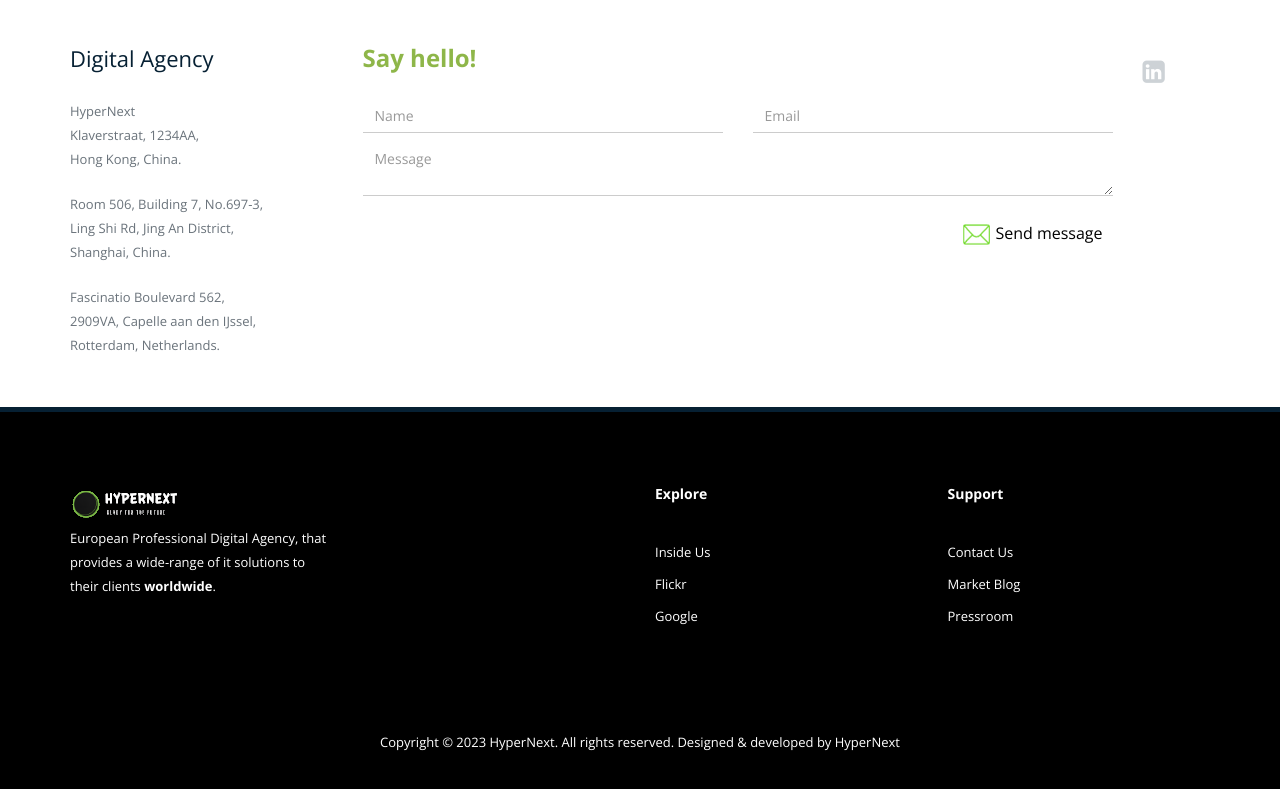
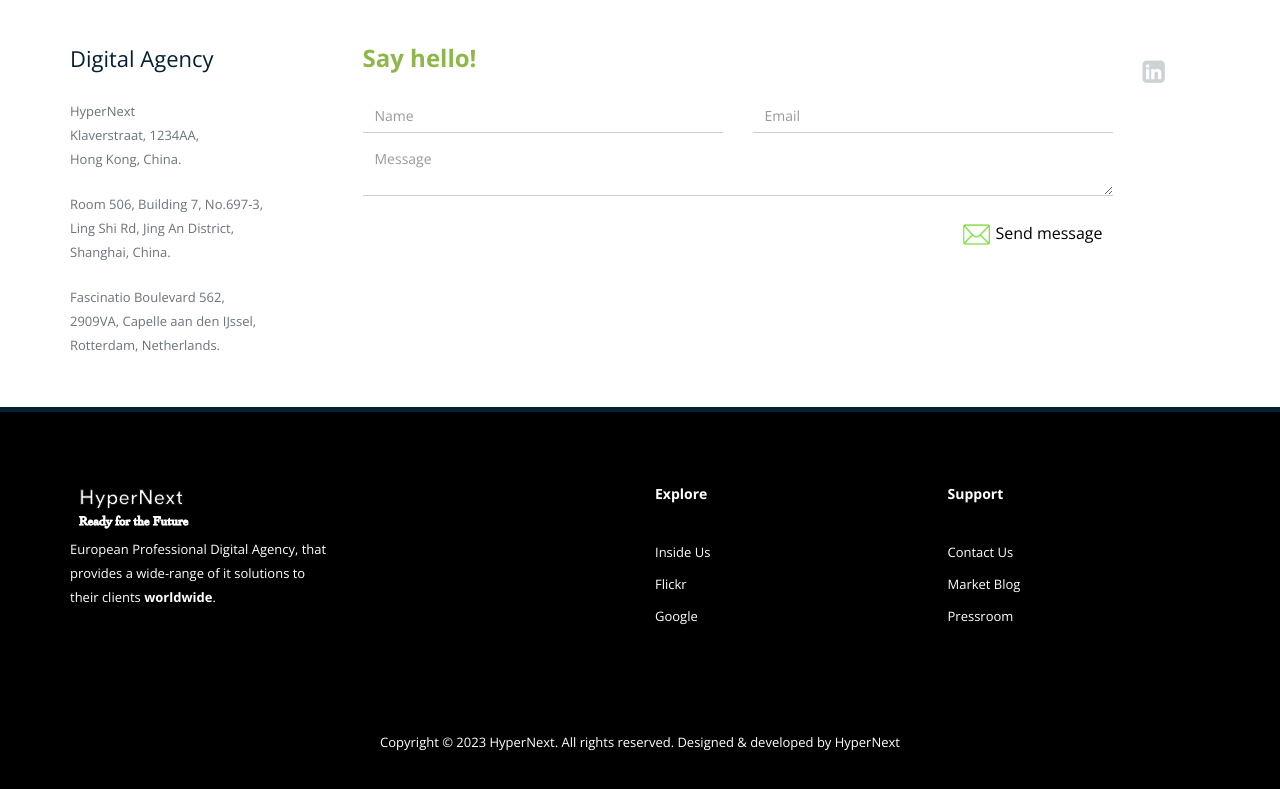
Before and after one commit to hypernextlab/test3, a plain HTML site: page index.html in a window 1280 px wide. Shown: the part 6709-7498 px from the top of the page. Drawn offline with nearby package versions, Linux system fonts and the light colour scheme; some packages are replaced by stand-ins of ours; a script that the page names is missing.

Commit message:
Update index.html

```diff
--- a/index.html
+++ b/index.html
@@ -776,7 +776,7 @@
 
 					<div class="col-md-3 col-sm-6 col-xs-12 wow fadeInUp animated" data-wow-duration="500ms">
 						<div class="footer-single">
-							<img src="img/logo-x.png" alt="">
+							<img src="img/logo-xx.png" alt="">
 							<p>European Professional Digital Agency, that provides a wide-range of it solutions to their clients <b>worldwide</b>.</p>
 						</div>
 					</div>
```
